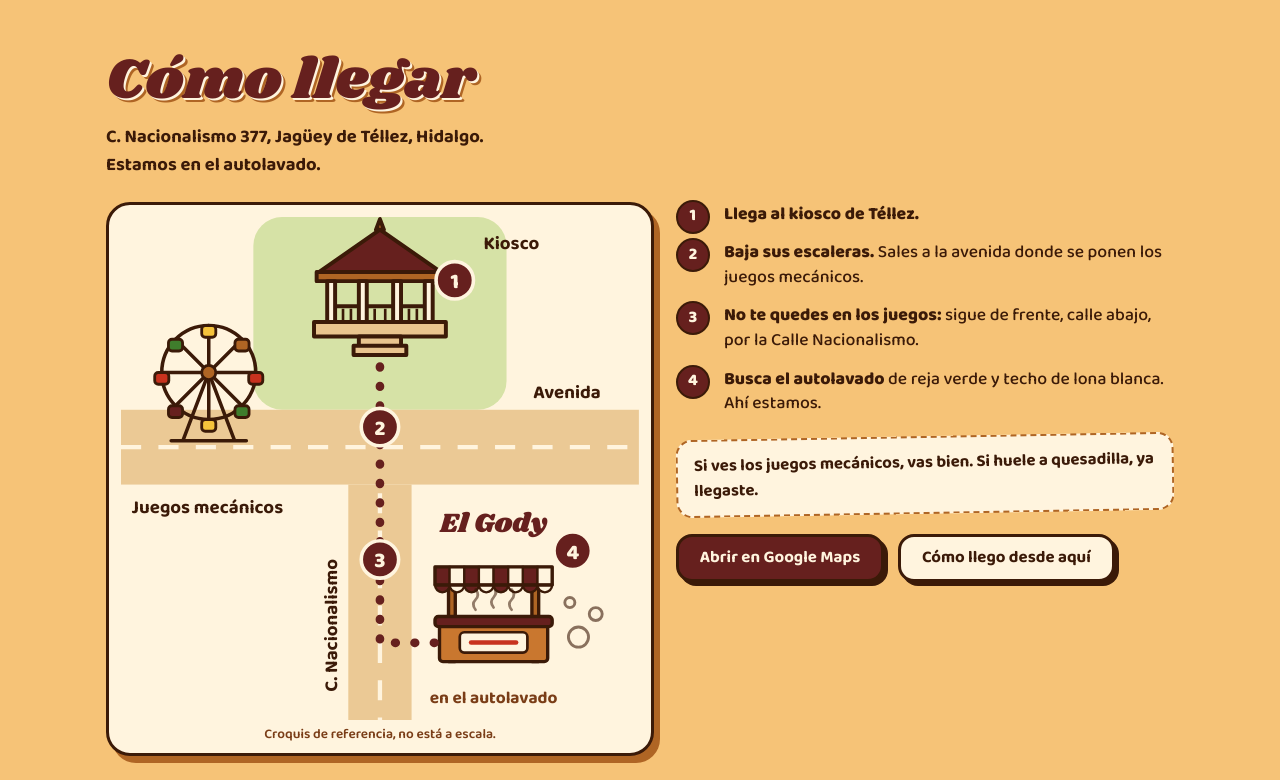
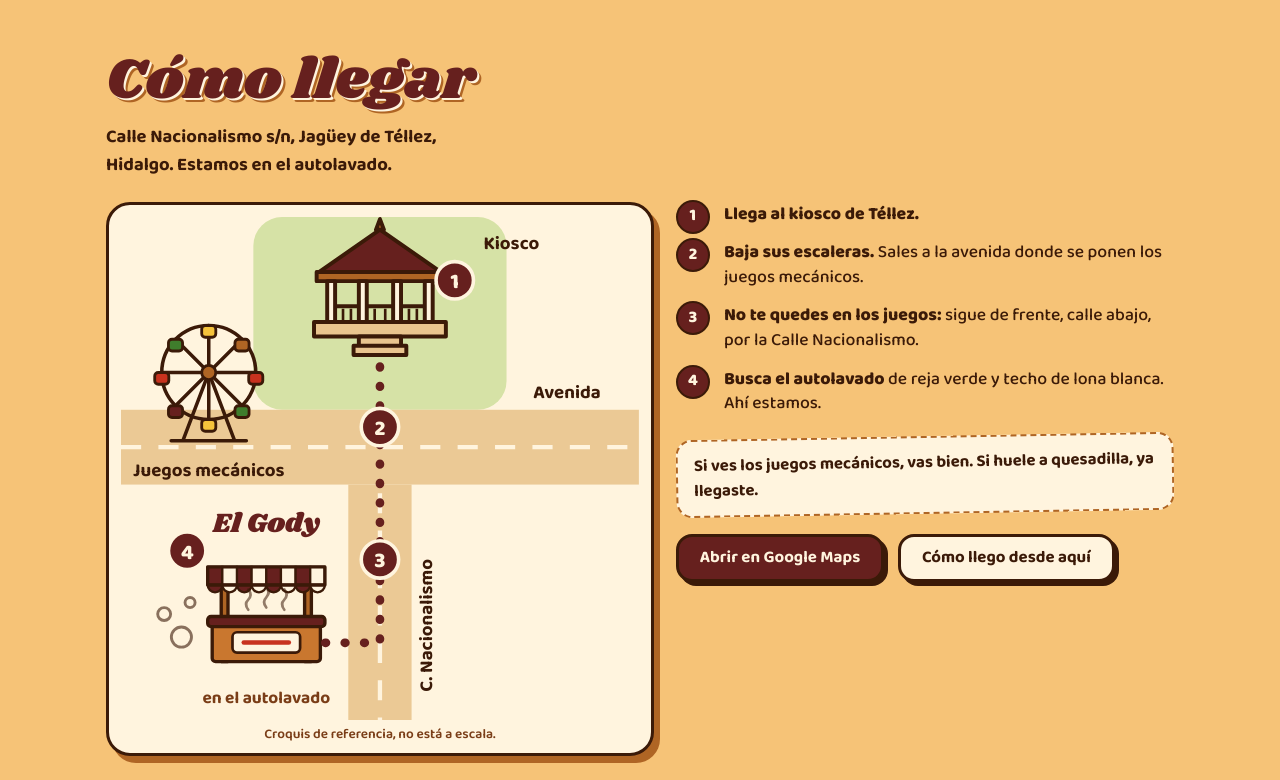
Before and after one commit to IvanVL-18/antojitos-el-gody, a plain HTML site: page index.html in a window 1280 px wide. Shown: the part 4920-5700 px from the top of the page. Drawn offline with Linux system fonts and the light colour scheme.

Commit message:
Dirección sin número, El Gody a la izquierda en el croquis y pin en el mapa
- La dirección queda como "Calle Nacionalismo s/n".
- En el croquis, El Gody y el punto 4 pasan al lado izquierdo de la calle.
- El mapa de Google marca un pin en las coordenadas exactas del puesto.
- El botón Compartir usa el link de la página abierta y la página 404
  funciona igual en GitHub Pages que en Vercel.

Co-Authored-By: Claude Opus 5.5 <noreply@anthropic.com>
Claude-Session: https://claude.ai/code/session_01VNc9362fGztgL79uo1GSZA

```diff
--- a/index.html
+++ b/index.html
@@ -48,7 +48,7 @@
     "paymentAccepted": "Efectivo, tarjeta",
     "address": {
       "@type": "PostalAddress",
-      "streetAddress": "C. Nacionalismo 377 (en el autolavado, abajo del kiosco)",
+      "streetAddress": "Calle Nacionalismo s/n (en el autolavado, abajo del kiosco)",
       "addressLocality": "Jagüey de Téllez",
       "addressRegion": "Hidalgo",
       "addressCountry": "MX"
@@ -310,7 +310,7 @@
 
 <section class="llegar" id="como-llegar" aria-labelledby="llegar-titulo">
   <h2 class="seccion__titulo" id="llegar-titulo">Cómo llegar</h2>
-  <p class="llegar__direccion">C. Nacionalismo 377, Jagüey de Téllez, Hidalgo. Estamos en el autolavado.</p>
+  <p class="llegar__direccion">Calle Nacionalismo s/n, Jagüey de Téllez, Hidalgo. Estamos en el autolavado.</p>
 
   <div class="llegar__grid">
     <figure class="croquis">
@@ -319,7 +319,7 @@
         <desc id="croquis-desc">Desde el kiosco de Téllez bajas las escaleras a la avenida donde se ponen los juegos mecánicos y sigues de frente, calle abajo, por la Calle Nacionalismo hasta el autolavado.</desc>
         <defs>
           <mask id="ruta-mascara" maskUnits="userSpaceOnUse" x="0" y="0" width="360" height="350">
-            <path class="ruta__trazo" d="M180 104V296H222" pathLength="1" fill="none" stroke="#fff" stroke-width="14" stroke-linecap="round" stroke-linejoin="round"/>
+            <path class="ruta__trazo" d="M180 104V296H138" pathLength="1" fill="none" stroke="#fff" stroke-width="14" stroke-linecap="round" stroke-linejoin="round"/>
           </mask>
         </defs>
         <rect x="92" y="0" width="176" height="134" rx="20" fill="#D6E2A6"/>
@@ -330,20 +330,20 @@
         <use href="#i-kiosko" x="125" y="-4" width="110" height="110"/>
         <use href="#i-rueda" x="12" y="64" width="98" height="98"/>
         <g fill="none" stroke="#3B1A08" stroke-width="2" opacity=".6">
-          <circle cx="318" cy="292" r="7"/><circle cx="330" cy="276" r="4.5"/><circle cx="312" cy="268" r="3.5"/>
+          <circle cx="42" cy="292" r="7"/><circle cx="30" cy="276" r="4.5"/><circle cx="48" cy="268" r="3.5"/>
         </g>
-        <use href="#i-puesto" x="212" y="226" width="94" height="94"/>
-        <path class="ruta" d="M180 104V296H222" fill="none" stroke="#66201E" stroke-width="6" stroke-linecap="round" stroke-dasharray="0.5 13" mask="url(#ruta-mascara)"/>
-        <text class="croquis__etiqueta" x="60" y="206" text-anchor="middle">Juegos mecánicos</text>
+        <use href="#i-puesto" x="54" y="226" width="94" height="94"/>
+        <path class="ruta" d="M180 104V296H138" fill="none" stroke="#66201E" stroke-width="6" stroke-linecap="round" stroke-dasharray="0.5 13" mask="url(#ruta-mascara)"/>
+        <text class="croquis__etiqueta" x="61" y="180" text-anchor="middle">Juegos mecánicos</text>
         <text class="croquis__etiqueta" x="310" y="126" text-anchor="middle">Avenida</text>
         <text class="croquis__etiqueta" x="252" y="22">Kiosco</text>
-        <text class="croquis__etiqueta" transform="translate(150 330) rotate(-90)">C. Nacionalismo</text>
-        <text class="croquis__aqui" x="259" y="219" text-anchor="middle">El Gody</text>
-        <text class="croquis__nota" x="259" y="338" text-anchor="middle">en el autolavado</text>
+        <text class="croquis__etiqueta" transform="translate(216 330) rotate(-90)">C. Nacionalismo</text>
+        <text class="croquis__aqui" x="101" y="219" text-anchor="middle">El Gody</text>
+        <text class="croquis__nota" x="101" y="338" text-anchor="middle">en el autolavado</text>
         <g class="croquis__paso"><circle cx="232" cy="44" r="13"/><text x="232" y="49.5" text-anchor="middle">1</text></g>
         <g class="croquis__paso"><circle cx="180" cy="146" r="13"/><text x="180" y="151.5" text-anchor="middle">2</text></g>
         <g class="croquis__paso"><circle cx="180" cy="238" r="13"/><text x="180" y="243.5" text-anchor="middle">3</text></g>
-        <g class="croquis__paso"><circle cx="314" cy="232" r="13"/><text x="314" y="237.5" text-anchor="middle">4</text></g>
+        <g class="croquis__paso"><circle cx="46" cy="232" r="13"/><text x="46" y="237.5" text-anchor="middle">4</text></g>
       </svg>
       <figcaption>Croquis de referencia, no está a escala.</figcaption>
     </figure>
@@ -364,7 +364,7 @@
   </div>
 
   <div class="mapa">
-    <iframe title="Mapa de Google con la ubicación de Antojitos El Gody" src="https://www.google.com/maps/embed?pb=!1m14!1m12!1m3!1d234.35105637788342!2d-98.78891992696958!3d19.982607148118195!2m3!1f0!2f0!3f0!3m2!1i1024!2i768!4f13.1!5e0!3m2!1ses-419!2smx!4v1795221778009!5m2!1ses-419!2smx" loading="lazy" referrerpolicy="strict-origin-when-cross-origin" allowfullscreen></iframe>
+    <iframe title="Mapa de Google con la ubicación de Antojitos El Gody" src="https://maps.google.com/maps?q=19.982607,-98.788920&amp;hl=es&amp;z=18&amp;output=embed" loading="lazy" referrerpolicy="strict-origin-when-cross-origin" allowfullscreen></iframe>
   </div>
 </section>
 
@@ -410,7 +410,7 @@
 
 <p class="aviso" id="aviso" role="status" aria-live="polite"></p>
 
-<script src="js/menu-data.js?v=1" defer></script>
-<script src="js/app.js?v=1" defer></script>
+<script src="js/menu-data.js?v=2" defer></script>
+<script src="js/app.js?v=2" defer></script>
 </body>
 </html>
--- a/js/app.js
+++ b/js/app.js
@@ -373,8 +373,7 @@
   /* ---------- Compartir ---------- */
 
   $('#compartir').addEventListener('click', async () => {
-    const canonica = $('link[rel="canonical"]');
-    const url = canonica ? canonica.href : location.href.split('#')[0];
+    const url = location.origin + location.pathname;
     const datos = { title: 'Antojitos “El Gody”', text: 'Mira el menú y los precios de Antojitos “El Gody” en Téllez:', url };
     if (navigator.share) {
       try { await navigator.share(datos); } catch (e) { /* el usuario canceló */ }
--- a/js/menu-data.js
+++ b/js/menu-data.js
@@ -9,7 +9,7 @@
 window.GODY = {
   negocio: {
     nombre: 'Antojitos “El Gody”',
-    direccion: 'C. Nacionalismo 377, Jagüey de Téllez, Hidalgo',
+    direccion: 'Calle Nacionalismo s/n, Jagüey de Téllez, Hidalgo',
 
     // Número de WhatsApp para recibir pedidos: 52 + 10 dígitos, sin espacios.
     // Ejemplo: '527711234567'. Si se queda vacío, el cliente elige a quién mandar su pedido.
```
Also changed, not shown: 404.html (+4 -3 lines).
